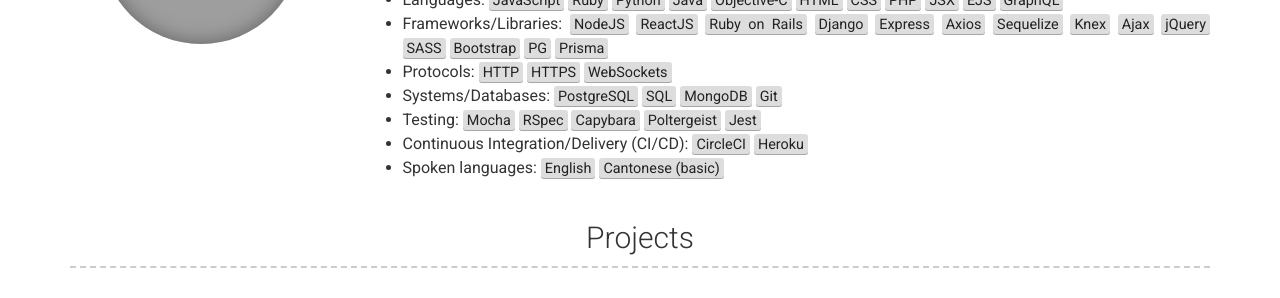
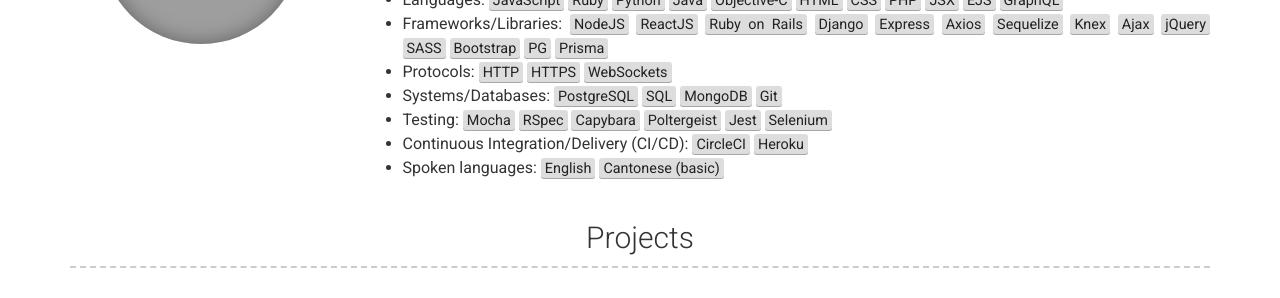
Before and after one commit to YvesDesjardins/YvesDesjardins.github.io, a Jekyll site: the page built from index.md, in a window 1280 px wide and 1400 px high, scrolled down 337 px. Shown: the part 148-446 px from the top of the window. Built offline with Jekyll 4.4.1, drawn with Linux system fonts in a browser that asks for light colours; grey boxes are pictures that could not be loaded.

Commit message:
add selenium to skills and experience

```diff
--- a/_config.yml
+++ b/_config.yml
@@ -25,7 +25,7 @@
     - Frameworks/Libraries: <mark>NodeJS</mark> <mark>ReactJS</mark> <mark>Ruby on Rails</mark> <mark>Django</mark> <mark>Express</mark> <mark>Axios</Mark> <mark>Sequelize</mark> <mark>Knex</mark> <mark>Ajax</mark> <mark>jQuery</mark> <mark>SASS</mark> <mark>Bootstrap</mark> <mark>PG</mark> <mark>Prisma</mark>
     - Protocols: <mark>HTTP</mark> <mark>HTTPS</mark> <mark>WebSockets</mark>
     - Systems/Databases: <mark>PostgreSQL</mark> <mark>SQL</mark> <mark>MongoDB</mark> <mark>Git</mark>
-    - Testing: <mark>Mocha</mark> <mark>RSpec</mark> <mark>Capybara</mark> <mark>Poltergeist</mark> <mark>Jest</mark>
+    - Testing: <mark>Mocha</mark> <mark>RSpec</mark> <mark>Capybara</mark> <mark>Poltergeist</mark> <mark>Jest</mark> <mark>Selenium</mark>
     - Continuous Integration/Delivery (CI/CD): <mark>CircleCI</mark> <mark>Heroku</mark>
     - Spoken languages: <mark>English</mark> <mark>Cantonese (basic)</mark>
 
--- a/_data/experience.yml
+++ b/_data/experience.yml
@@ -3,7 +3,7 @@
   job_title: Full Stack Developer
   dates: May 2019 - Current
   description: | # this will include new lines to allow paragraphs
-    Full stack developer with The Perk. Working with <mark>NodeJS</mark> <mark>GraphQL</mark> <mark>Express</mark> <mark>Knex</mark> <mark>Bookshelf</mark> <mark>Apollo Server</mark> <mark>CircleCI</mark>
+    Full stack developer with The Perk. Working with <mark>NodeJS</mark> <mark>GraphQL</mark> <mark>Express</mark> <mark>Knex</mark> <mark>Bookshelf</mark> <mark>Apollo Server</mark> <mark>CircleCI</mark> <mark>Selenium</mark>
 
 - company: CIBC
   link: cibc.com
```
